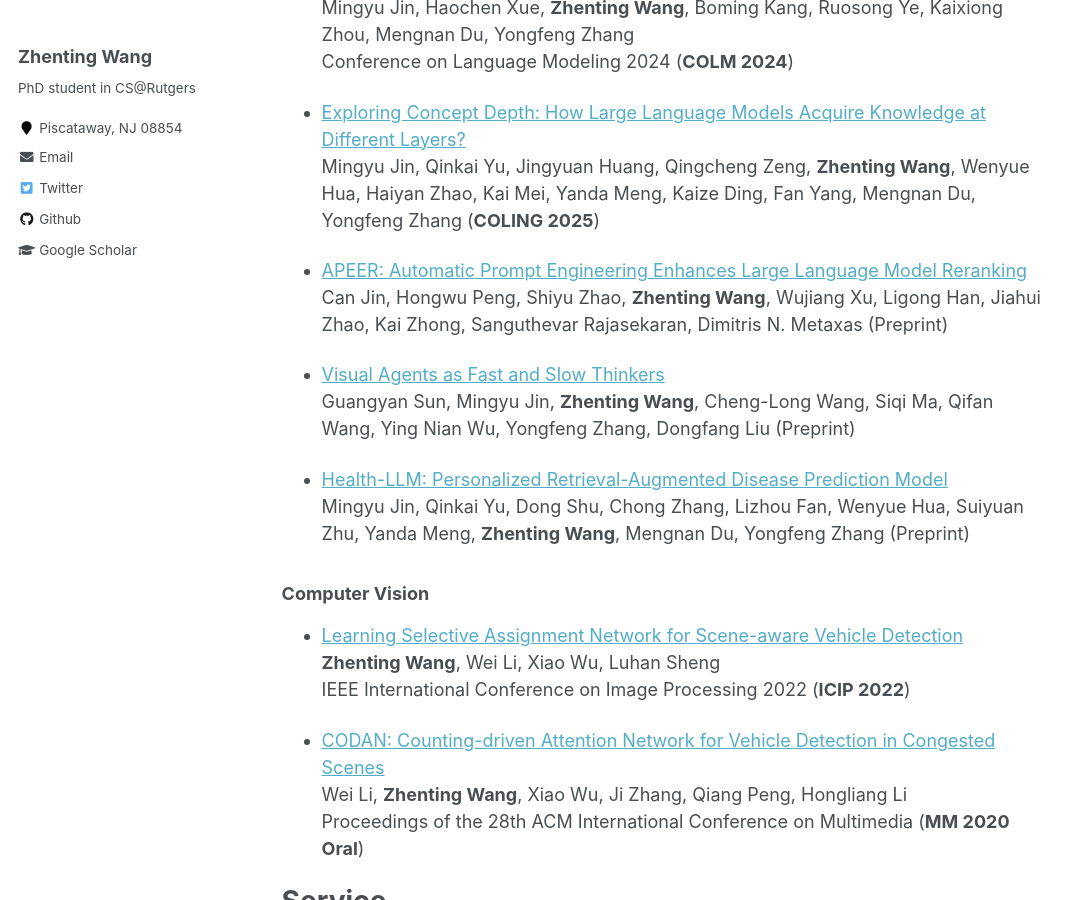
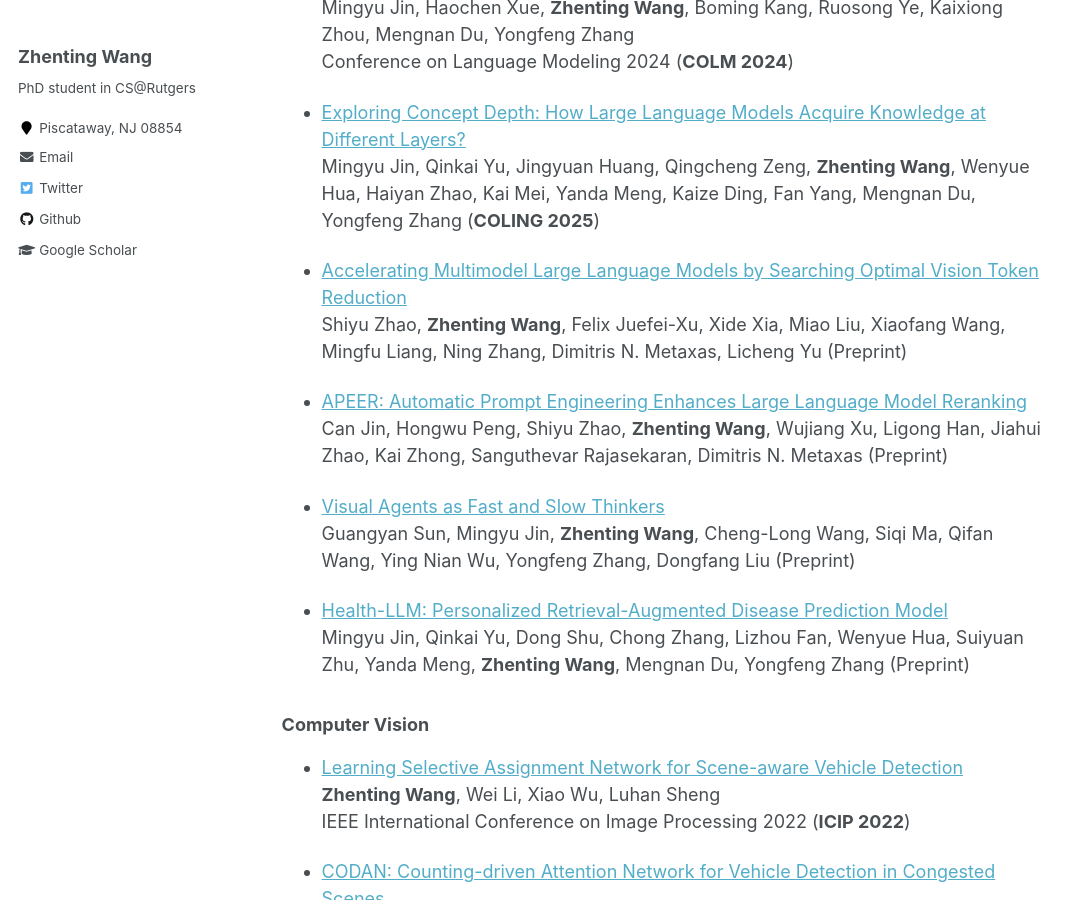
Before and after one commit to ZhentingWang/zhentingwang.github.io, a Jekyll site: the page built from _pages/about.md, in a window 1280 px wide and 900 px high, scrolled down 4647 px. Shown: the whole window, without its empty margins (0-1084 px from the left). Built offline with Jekyll 4.4.1, drawn with Linux system fonts in a browser that asks for light colours.

Commit message:
Update about.md

```diff
--- a/_pages/about.md
+++ b/_pages/about.md
@@ -144,6 +144,9 @@ Conference on Language Modeling 2024 (**COLM 2024**)
 * [Exploring Concept Depth: How Large Language Models Acquire Knowledge at Different Layers?](https://arxiv.org/pdf/2404.07066.pdf)
 Mingyu Jin, Qinkai Yu, Jingyuan Huang, Qingcheng Zeng, **Zhenting Wang**, Wenyue Hua, Haiyan Zhao, Kai Mei, Yanda Meng, Kaize Ding, Fan Yang, Mengnan Du, Yongfeng Zhang (**COLING 2025**)
 
+* [Accelerating Multimodel Large Language Models by Searching Optimal Vision Token Reduction](https://arxiv.org/pdf/2412.00556)
+Shiyu Zhao, **Zhenting Wang**, Felix Juefei-Xu, Xide Xia, Miao Liu, Xiaofang Wang, Mingfu Liang, Ning Zhang, Dimitris N. Metaxas, Licheng Yu (Preprint)
+
 * [APEER: Automatic Prompt Engineering Enhances Large Language Model Reranking](https://arxiv.org/pdf/2406.14449)
 Can Jin, Hongwu Peng, Shiyu Zhao, **Zhenting Wang**, Wujiang Xu, Ligong Han, Jiahui Zhao, Kai Zhong, Sanguthevar Rajasekaran, Dimitris N. Metaxas (Preprint)
 
```
